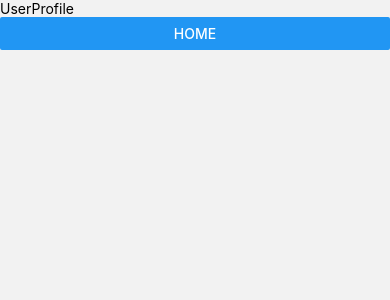
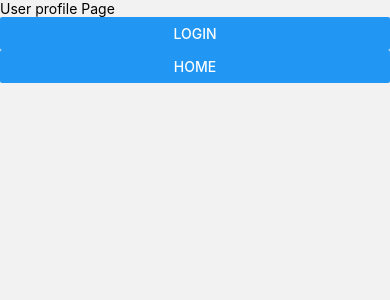
Before and after one commit to tiagofredk/U-Learning, a React Native app: screen /UserProfile in a window 390 px wide. Shown: the top 300 px of the page. Built offline with nearby package versions, Linux system fonts and the light colour scheme.

Commit message:
user login logout

```diff
--- a/src/components/Login/Login.js
+++ b/src/components/Login/Login.js
@@ -14,7 +14,7 @@ console.log();
 const Login = () => {
   const navigation = useNavigation();
 
-  const {isLogedIn, setIsLoggedIn } = useContext(MainContext);
+  const {isLogedIn, setIsLogedIn } = useContext(MainContext);
   const [userInfo, setUserInfo] = useState({
     email: '',
     password: '',
@@ -44,7 +44,7 @@ const Login = () => {
   const submitForm = async () => {
 
     if (isValidForm()) {
-      // console.log(userInfo);
+
       try {
 
         let config = {
@@ -60,27 +60,12 @@ const Login = () => {
           config
         );
 
-        // const res = fetch('https://ulearning-backend-mwnxs09vr-tiagofredk.vercel.app/login', {
-        //   method: 'POST',
-        //   headers: {
-        //     'Content-Type': 'application/json'
-        //   },
-        //   body: JSON.stringify(
-        //     userInfo
-        //   )
-
-        // }).then(res => res.json())
-        // .then(data=> {
-        //   console.log(data);
-        // })
-
-        // console.log("response from fetch");
         console.log(await res.data);
 
         if (res.data) {
           setUserInfo({ email: '', password: '' });
           // setProfile(res.data.user);
-          setIsLoggedIn(true);
+          setIsLogedIn(true);
           console.log(isLogedIn);
           navigation.navigate("Home");
         }
--- a/src/components/User/UserProfile.js
+++ b/src/components/User/UserProfile.js
@@ -1,16 +1,56 @@
 import { Button, StyleSheet, Text, View } from 'react-native'
-import React from 'react'
+import React, { useContext, useEffect } from 'react'
 import { useNavigation } from '@react-navigation/native'
 import { SafeAreaView } from 'react-native-safe-area-context'
+import { MainContext } from '../../context/MainContext'
+import axios from 'axios'
+
 
 const UserProfile = () => {
-    const navigation = useNavigation()
+  const navigation = useNavigation()
+  const { user, isLogedIn , setIsLogedIn } = useContext(MainContext)
+
+  useEffect(() => {
+    if (isLogedIn) {
+        console.log("use efect Login");
+        console.log(isLogedIn);
+        console.log(user);
+    }
+    console.log(isLogedIn);
+}, [isLogedIn, setIsLogedIn]);
+
+
+    const logout = async () => {
+      try{
+          let config = {
+              header: {"content-type": "aplication/json"}
+          }
+          const data = await axios.get(
+            "https://ulearning-backend-mwnxs09vr-tiagofredk.vercel.app/logout",
+            config)
+
+          console.log(data);
+          setIsLogedIn(false);
+          // setUser("Ana")
+          // console.log("logout");
+          // console.log(isRegistered);
+          // console.log(user);
+          navigation.navigate("Home");
+      }catch(err){
+          console.log(err);
+      }
+  }
+
   return (
     <SafeAreaView>
-        <Text>UserProfile</Text>
-        <Button onPress={()=> navigation.navigate("Home") } title="Home"/>
+      <Text>User profile Page</Text>
+      {isLogedIn ?
+      <><Text>{user}</Text><Button onPress={() => logout()} title="Disconnect" /></>
+      :
+      <Button onPress={()=> navigation.navigate("Login")} title="Login"/>
+    }
+        <Button onPress={()=> navigation.navigate("Home")} title="Home"/>
     </SafeAreaView>
-
   )
 }
 
--- a/src/context/MainContext.js
+++ b/src/context/MainContext.js
@@ -3,8 +3,8 @@ import React, { useContext, useState } from "react";
 export const MainContext = React.createContext();
 
 export const MainContextProvider = ({ children }) => {
-  const [user, setUser] = useState("User INFO");
-  const [isLogedIn, setIsLoggedIn ] = useState(false);
+  const [user, setUser] = useState("Dumy user");
+  const [isLogedIn, setIsLogedIn ] = useState(false);
   const [profile, setProfile] = useState("");
 
   return (
@@ -13,7 +13,7 @@ export const MainContextProvider = ({ children }) => {
         user,
         setUser,
         isLogedIn,
-        setIsLoggedIn,
+        setIsLogedIn,
         profile,
         setProfile
       }}
```
Also changed, not shown: src/components/Home/MainPage.js (+6 -6 lines).
